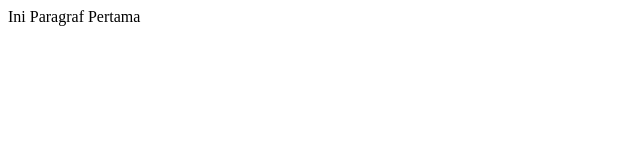
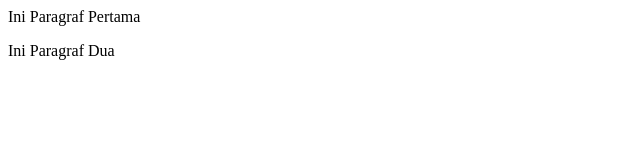
Before and after one commit to abualthaf/repo-2, a plain HTML site: page index.html in a window 1280 px wide. Shown: the whole page, without its empty margins (0-640 px from the left). Drawn offline with Linux system fonts and the light colour scheme.

Commit message:
Menambah paragraf dua

```diff
--- a/index.html
+++ b/index.html
@@ -1 +1,2 @@
 <p>Ini Paragraf Pertama</p>
+<p>Ini Paragraf Dua</p>
```
